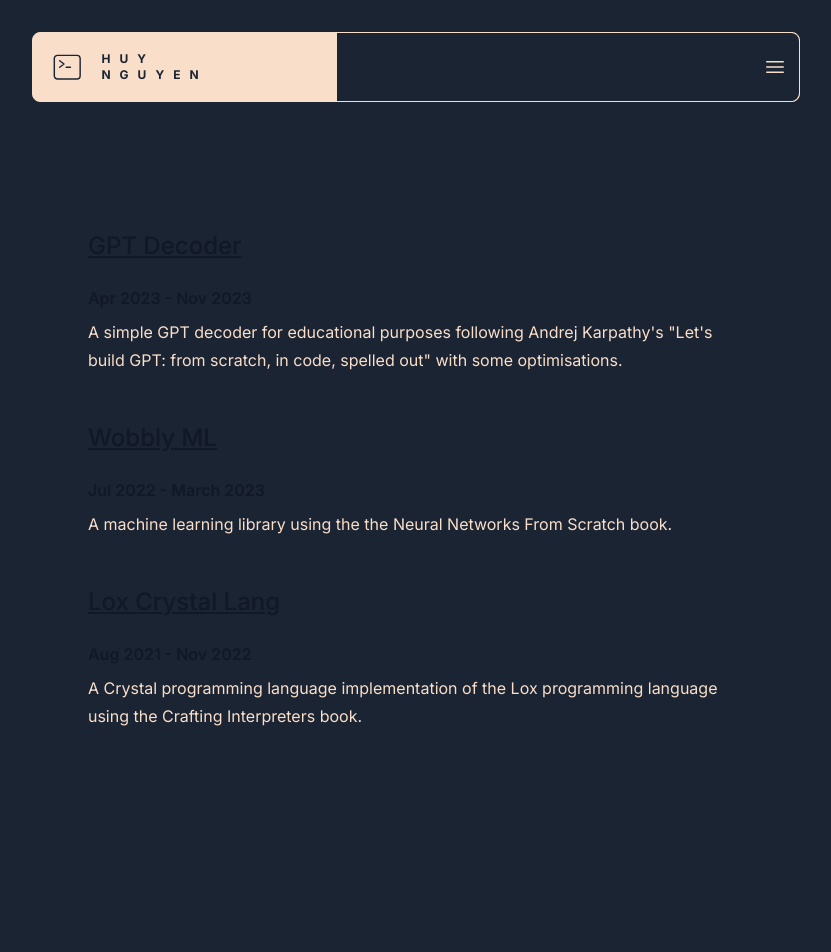
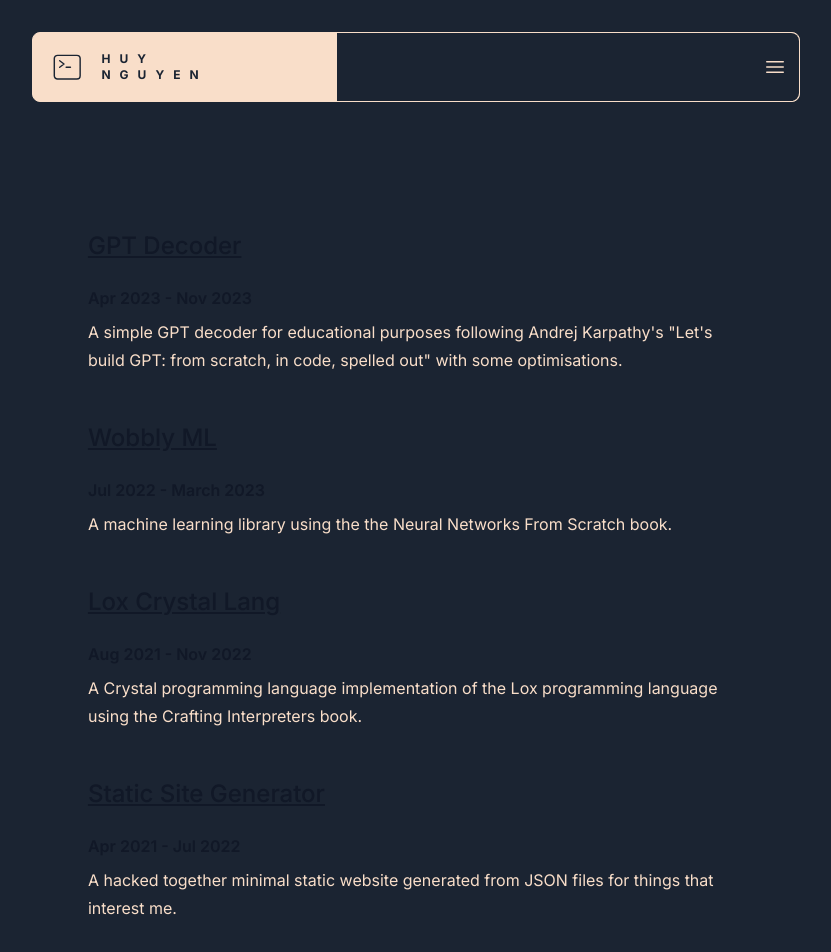
Before and after one commit to HuyNguyenAu/huynguyen-space, a Next.js app: page /projects in a window 1280 px wide. Shown: the whole page, without its empty margins (224-1055 px from the left). Before the commit the page ends 800 px from the top, so only its background shows below. Built offline with nearby package versions, Linux system fonts and the light colour scheme.

Commit message:
Refactor: Update projects page with additional project details

```diff
--- a/app/projects/page.tsx
+++ b/app/projects/page.tsx
@@ -15,6 +15,10 @@ const Page = () => {
       <h2><Link href="https://github.com/HuyNguyenAu/lox-lang-crystal">Lox Crystal Lang</Link></h2>
       <h4>Aug 2021 - Nov 2022</h4>
       <p>A Crystal programming language implementation of the Lox programming language using the Crafting Interpreters book.</p>
+
+      <h2><Link href="https://github.com/HuyNguyenAu/huynguyen">Static Site Generator</Link></h2>
+      <h4>Apr 2021 - Jul 2022</h4>
+      <p>A hacked together minimal static website generated from JSON files for things that interest me.</p>
     </article>
   );
 };
```
